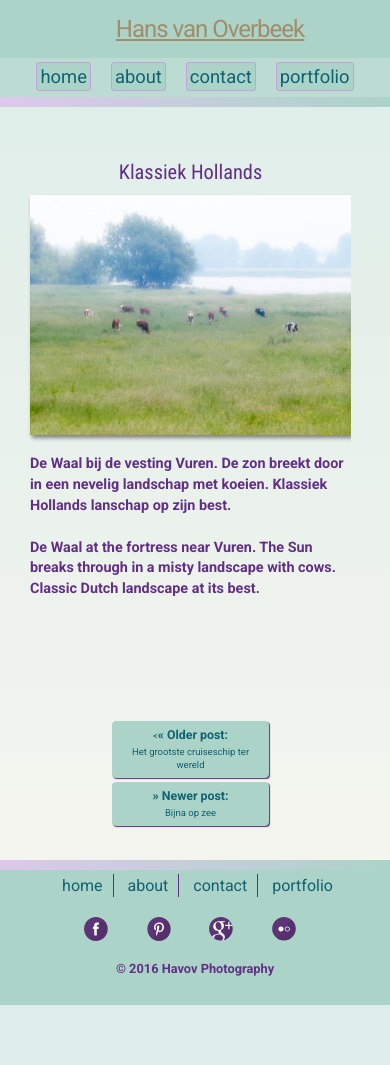
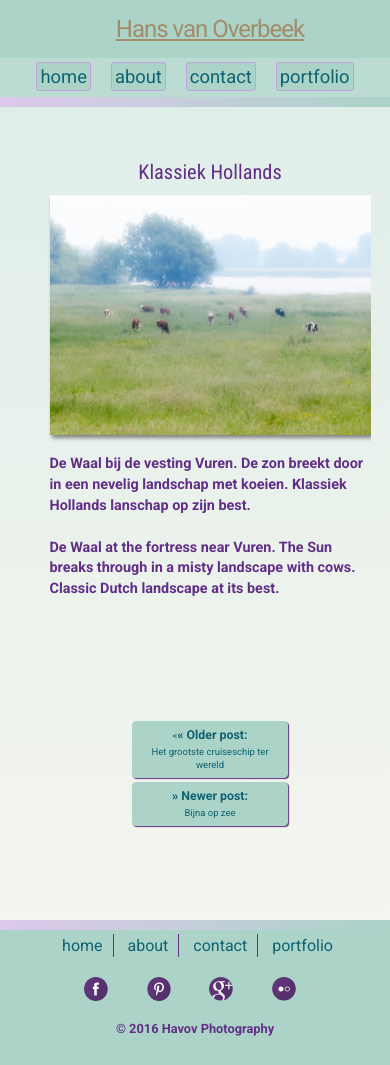
Before and after one commit to hansvanoverbeek/photoblog, a Jekyll site: the page built from _posts/2016-06-02-uiterwaarden.md, in a window 390 px wide. Built offline with Jekyll 4.4.1, drawn with Linux system fonts in a browser that asks for light colours; comment, search, counter and statistics services are not loaded; before the commit the page ends 1005 px from its top, so only the background shows below that.

Commit message:
layout post

```diff
--- a/_sass/_layout.scss
+++ b/_sass/_layout.scss
@@ -150,7 +150,6 @@ section.post {
 @media screen and (max-width: 800px){
   section.post{
     width: 90%;
-    margin: $spacing-unit 0;
     font-size: 90%;
   }
 }
```
